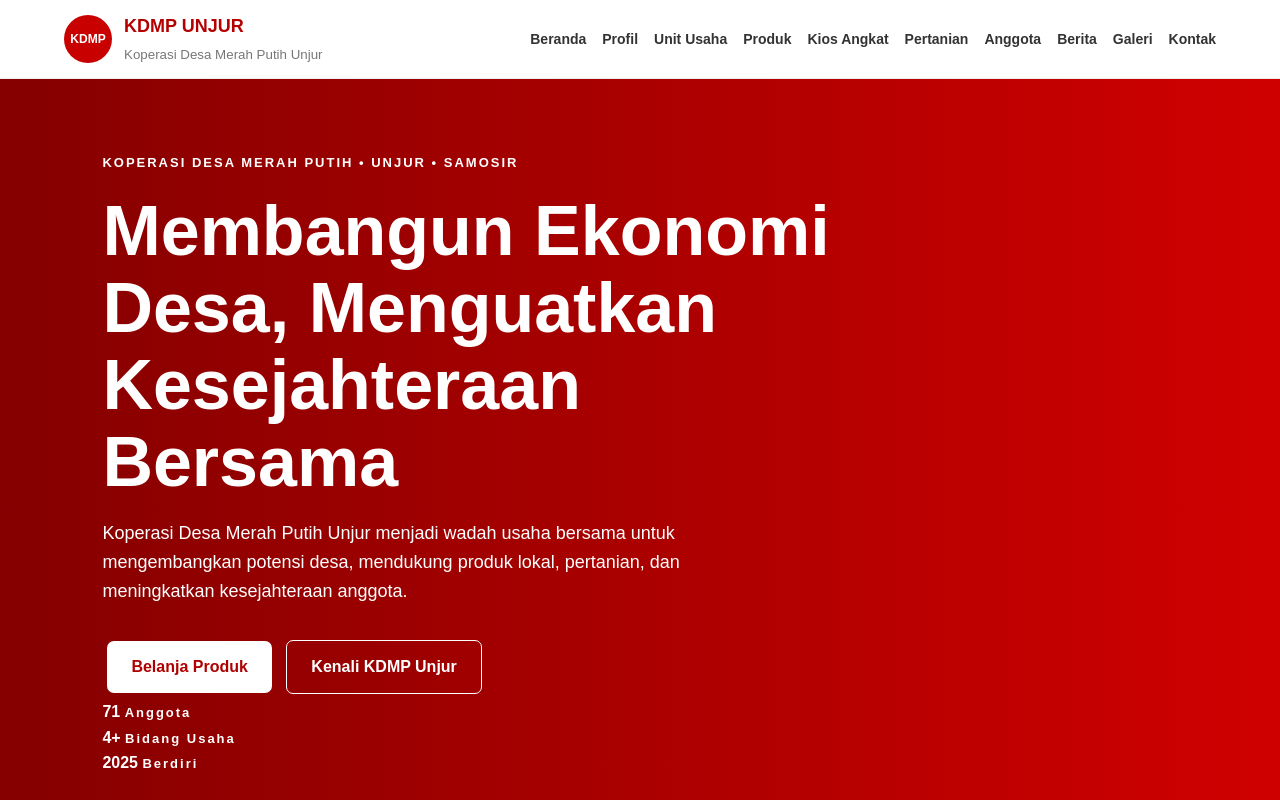
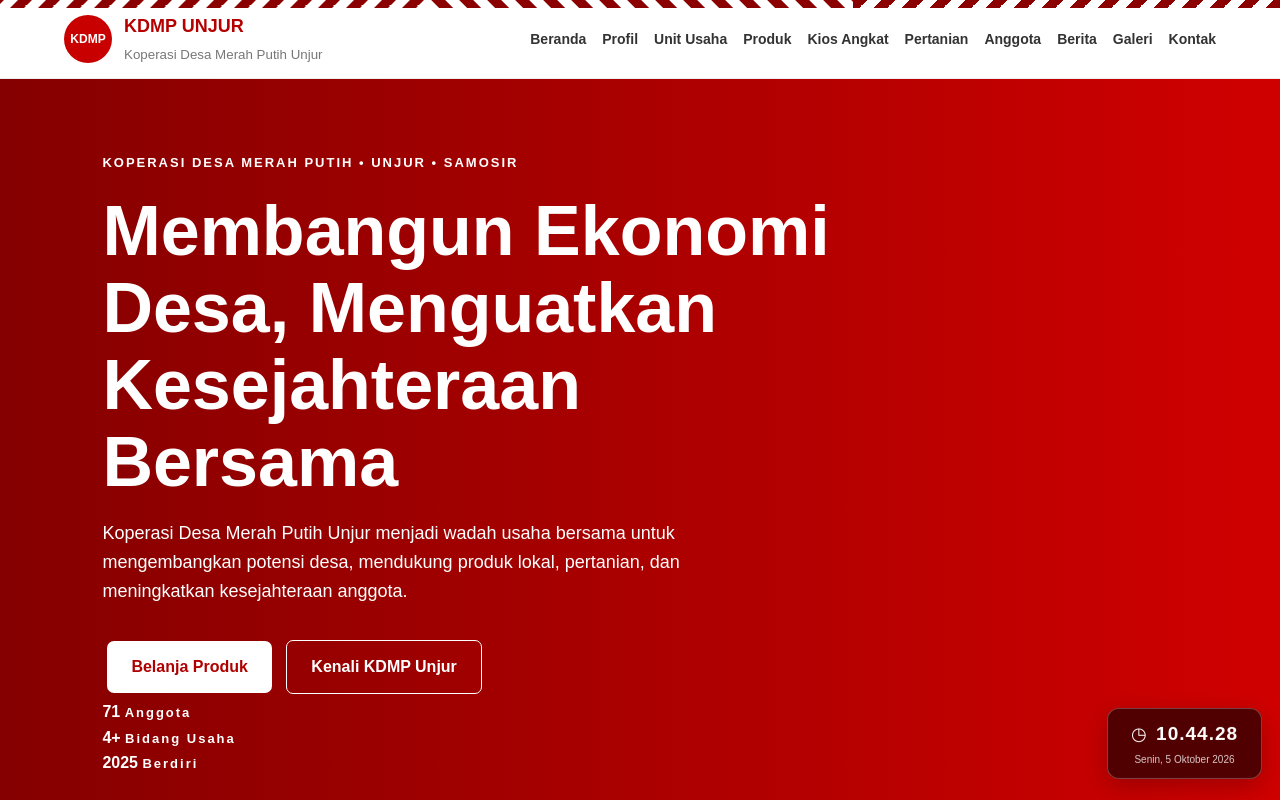
Before and after one commit to ccasia49/koperasi-desa-merah-putih-unjur, a plain HTML site: page index.html in a window 1280 px wide. Shown: the top 800 px of the page. Drawn offline with Linux system fonts and the light colour scheme.

Commit message:
Add animated ulos border and realtime clock

```diff
--- a/css/style.css
+++ b/css/style.css
@@ -295,3 +295,157 @@ footer{
 flex-direction:column;
 }
 }
+
+
+/* =========================================
+   ANIMASI ULОS KDMP UNJUR
+   ========================================= */
+
+.ulos-animation {
+    position: fixed;
+    left: 0;
+    top: 0;
+    width: 100%;
+    height: 8px;
+    z-index: 9999;
+    display: flex;
+    overflow: hidden;
+    pointer-events: none;
+    background: #8b0000;
+}
+
+.ulos-pattern {
+    flex: 1;
+    height: 100%;
+    background:
+        linear-gradient(
+            135deg,
+            #ffffff 25%,
+            #8b0000 25%,
+            #8b0000 50%,
+            #ffffff 50%,
+            #ffffff 75%,
+            #8b0000 75%
+        );
+    background-size: 28px 28px;
+    animation: ulosMove 8s linear infinite;
+}
+
+.ulos-pattern:nth-child(2) {
+    background:
+        linear-gradient(
+            45deg,
+            #8b0000 25%,
+            #ffffff 25%,
+            #ffffff 50%,
+            #8b0000 50%,
+            #8b0000 75%,
+            #ffffff 75%
+        );
+    background-size: 28px 28px;
+    animation-duration: 6s;
+}
+
+.ulos-pattern:nth-child(3) {
+    animation-duration: 10s;
+}
+
+@keyframes ulosMove {
+    from {
+        background-position: 0 0;
+    }
+
+    to {
+        background-position: 140px 0;
+    }
+}
+
+
+/* =========================================
+   JAM DIGITAL
+   ========================================= */
+
+.digital-clock {
+    position: fixed;
+    right: 18px;
+    bottom: 18px;
+    z-index: 9998;
+
+    min-width: 155px;
+    padding: 10px 15px;
+
+    color: #fff;
+    background: rgba(70, 0, 0, 0.92);
+    border: 1px solid rgba(255,255,255,.25);
+    border-radius: 12px;
+
+    box-shadow: 0 8px 25px rgba(0,0,0,.22);
+
+    backdrop-filter: blur(8px);
+
+    text-align: center;
+    font-family: Arial, sans-serif;
+
+    animation: clockFloat 3s ease-in-out infinite;
+}
+
+.clock-icon {
+    font-size: 18px;
+    margin-right: 5px;
+}
+
+#clockTime {
+    font-size: 19px;
+    font-weight: 700;
+    letter-spacing: 1px;
+}
+
+.digital-clock small {
+    display: block;
+    margin-top: 3px;
+    font-size: 10px;
+    opacity: .8;
+}
+
+@keyframes clockFloat {
+    0%, 100% {
+        transform: translateY(0);
+    }
+
+    50% {
+        transform: translateY(-4px);
+    }
+}
+
+
+/* MOBILE */
+
+@media (max-width: 600px) {
+
+    .digital-clock {
+        right: 10px;
+        bottom: 10px;
+        min-width: 125px;
+        padding: 7px 10px;
+    }
+
+    #clockTime {
+        font-size: 15px;
+    }
+
+    .digital-clock small {
+        font-size: 9px;
+    }
+
+    .ulos-animation {
+        height: 6px;
+    }
+}
+
+@media (prefers-reduced-motion: reduce) {
+
+    .ulos-pattern,
+    .digital-clock {
+        animation: none;
+    }
+}
--- a/index.html
+++ b/index.html
@@ -25,6 +25,21 @@
 </head>
 
 <body>
+
+<!-- ANIMASI ULОS -->
+<div class="ulos-animation" aria-hidden="true">
+    <div class="ulos-pattern"></div>
+    <div class="ulos-pattern"></div>
+    <div class="ulos-pattern"></div>
+</div>
+
+<!-- JAM DIGITAL -->
+<div class="digital-clock" id="digitalClock">
+    <span class="clock-icon">◷</span>
+    <span id="clockTime">00:00:00</span>
+    <small id="clockDate">Senin, 1 Januari 2026</small>
+</div>
+
 
 <header>
     <div class="logo">
@@ -509,5 +524,34 @@
 </div>
 
 
+
+<script>
+function updateClock() {
+    const now = new Date();
+
+    const time = now.toLocaleTimeString('id-ID', {
+        hour: '2-digit',
+        minute: '2-digit',
+        second: '2-digit',
+        hour12: false
+    });
+
+    const date = now.toLocaleDateString('id-ID', {
+        weekday: 'long',
+        day: 'numeric',
+        month: 'long',
+        year: 'numeric'
+    });
+
+    const timeEl = document.getElementById('clockTime');
+    const dateEl = document.getElementById('clockDate');
+
+    if (timeEl) timeEl.textContent = time;
+    if (dateEl) dateEl.textContent = date;
+}
+
+updateClock();
+setInterval(updateClock, 1000);
+</script>
 </body>
 </html>
```
